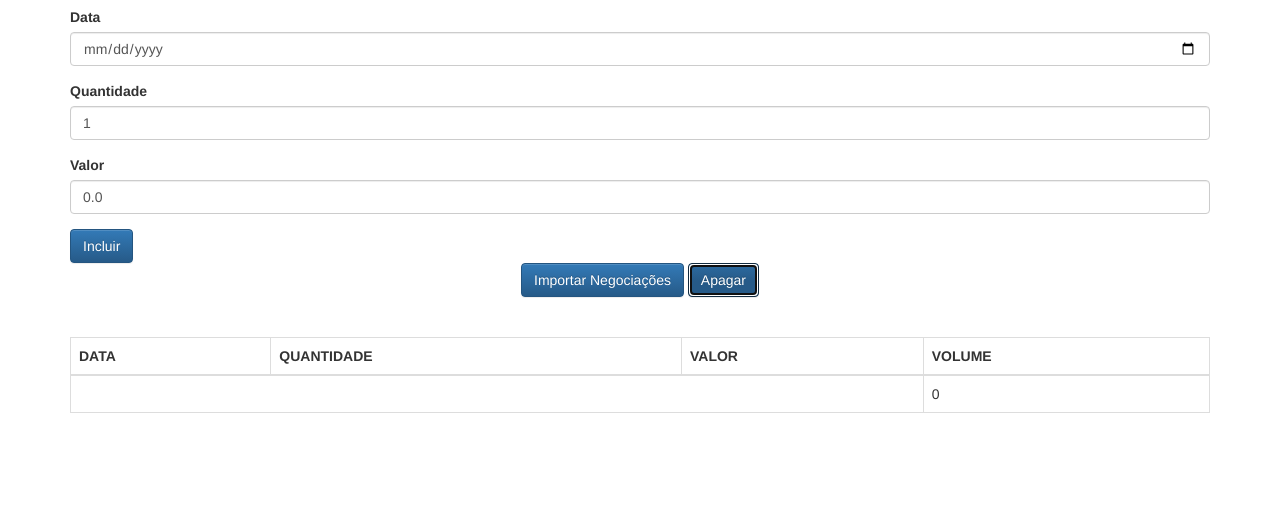
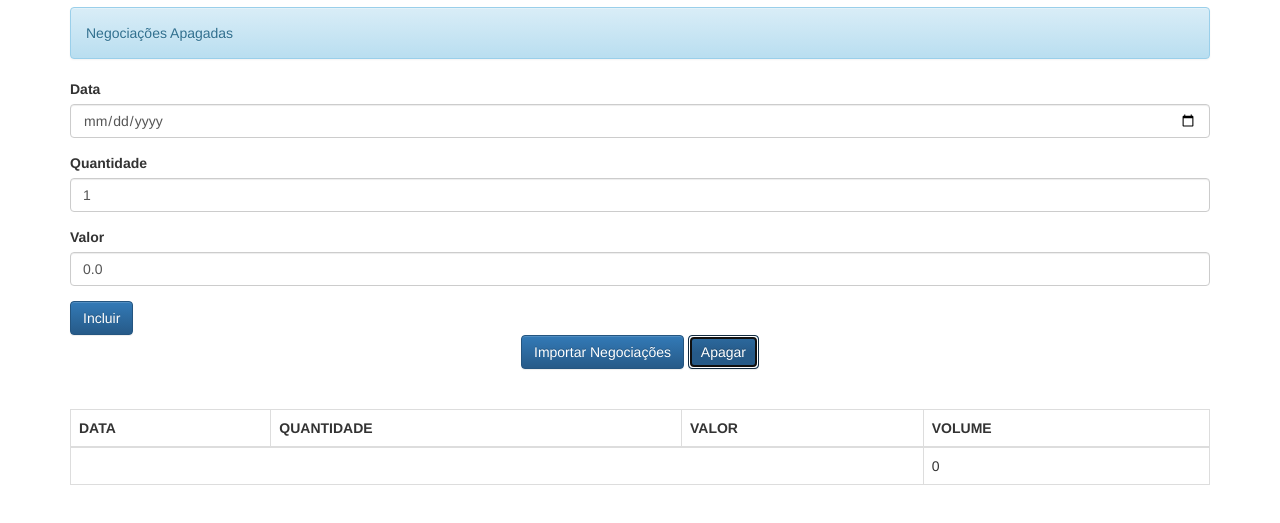
Before and after one commit to brunooliveiramac/Javascript-Advanced, a plain HTML site: page client/index.html in a window 1280 px wide. Both pictures are taken after a click on the button "Apagar". Shown: the part 63-586 px from the top of the page. Drawn offline with Linux system fonts and the light colour scheme.

Commit message:
AeroFunction, Twoway data-bind

```diff
--- a/client/index.html
+++ b/client/index.html
@@ -36,7 +36,7 @@
         <button class="btn btn-primary text-center" type="button">
             Importar Negociações
         </button>
-        <button class="btn btn-primary text-center" type="button">
+        <button onclick="negociacaoController.apaga()" class="btn btn-primary text-center" type="button">
             Apagar
         </button>
     </div>
--- a/client/js/app/controllers/NegociacaoController.js
+++ b/client/js/app/controllers/NegociacaoController.js
@@ -10,10 +10,11 @@ class NegociacaoController{
 		 this._inputData = $('#data');
 		 this._inputQuantidade = $('#quantidade');
 		 this._inputValor = $('#valor');
-		 this._listaNegociacoes = new ListaNegociacoes();
+		 this._listaNegociacoes = new ListaNegociacoes(model =>  //Escopo do This em uma aero function é lexico, n muda de acordo com o contexto
+            this._negociacoesView.update(model)
+         );
 
 		 this._negociacoesView = new NegociacoesView($('#negociacoesView'));
-		 this._negociacoesView.update(this._listaNegociacoes);
 
 		 this._mensagem = new Mensagem();
 		 this._mensagemView = new MensagemView($('#mensagemView'));
@@ -26,12 +27,19 @@ class NegociacaoController{
 
 		 this._listaNegociacoes.adiciona(this._criaNegociacao());
 		 this._limpaFormulario();
-		 this._negociacoesView.update(this._listaNegociacoes);
 
 		 this._mensagem.texto = 'Negociacao Adicionada!';
 		 this._mensagemView.update(this._mensagem);
 
  		 console.log(this._listaNegociacoes.getNegociacoes());
+	}
+
+	apaga(){
+
+		this._listaNegociacoes.esvazia();
+
+		this._mensagem.texto = 'Negociações Apagadas';
+		this._mensagemView.update(this._mensagem);
 	}
 
 	_criaNegociacao(){
--- a/client/js/app/models/ListaNegociacoes.js
+++ b/client/js/app/models/ListaNegociacoes.js
@@ -1,16 +1,28 @@
 class ListaNegociacoes {
 
-	constructor(){
+	constructor(armadilha){
 		this._negociacoes = [];
+	 	this._armadilha = armadilha;
+
 	}
 
 
 	adiciona(negociacao){
 		this._negociacoes.push(negociacao);
+		this._armadilha(this);
+		//Reflect.apply(this._armadilha, this._contexto, [this]) // <-- JavaScript API -- function..context..params
+
 	}
 
 	getNegociacoes(){
 		return [].concat(this._negociacoes);
 	}
 
+	esvazia() {
+		this._negociacoes = [];
+		this._armadilha(this);
+		//Reflect.apply(this._armadilha, this._contexto, [this])
+
+	}
+
 }
```
Also changed, not shown: client/js/app/models/Mensagem.js (line endings or trailing spaces).
